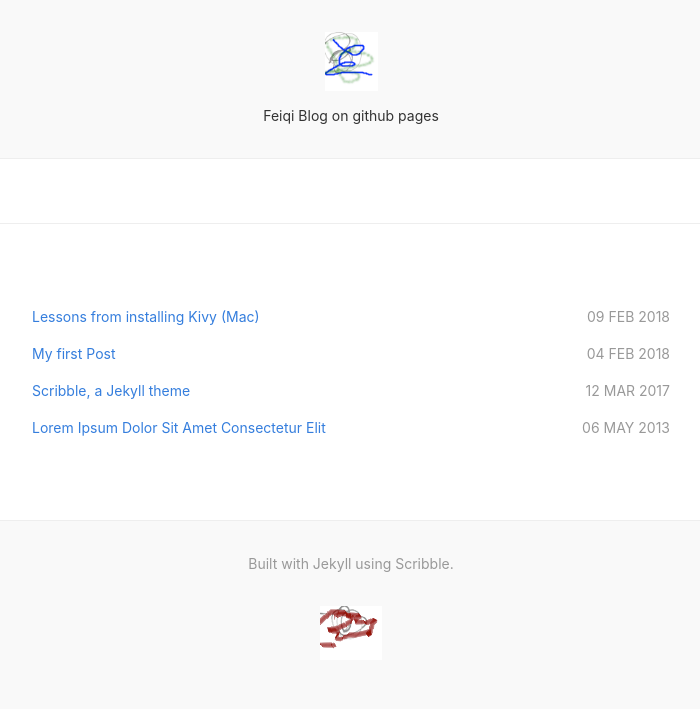
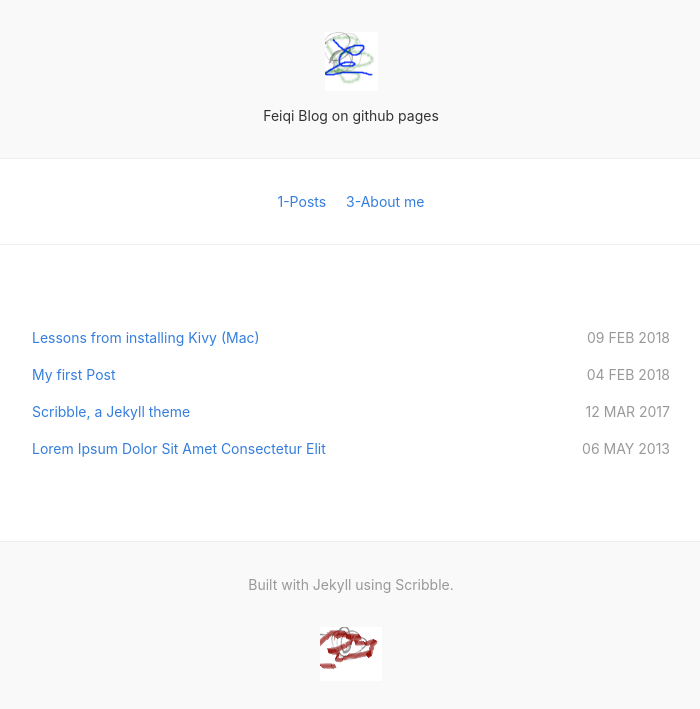
Before and after one commit to zfq212git/zfq212git.github.io, a Jekyll site: the page built from index.html, in a window 1280 px wide. Shown: the top 709 px of the page, without its empty margins (289-989 px from the left). Built offline with Jekyll 4.4.1, drawn with Linux system fonts in a browser that asks for light colours; nearby versions of some CDN libraries.

Commit message:
Update _config.yml

```diff
--- a/_config.yml
+++ b/_config.yml
@@ -8,11 +8,11 @@ google_analytics: # Set tracking, remove from /javascripts/basic.js if unwanted.
 share:            false # Turn on twitter and facebook share buttons
 
 links:
-  - name:         #Posts
-    url:          #/
+  - name:         1-Posts
+    url:          2-http
     external:     #false
-  - name:         #About me
-    url:          #/about
+  - name:         3-About me
+    url:          4-/about
     external:     #false
 # ------------ CONFIGURABLE END ------------
 
```
